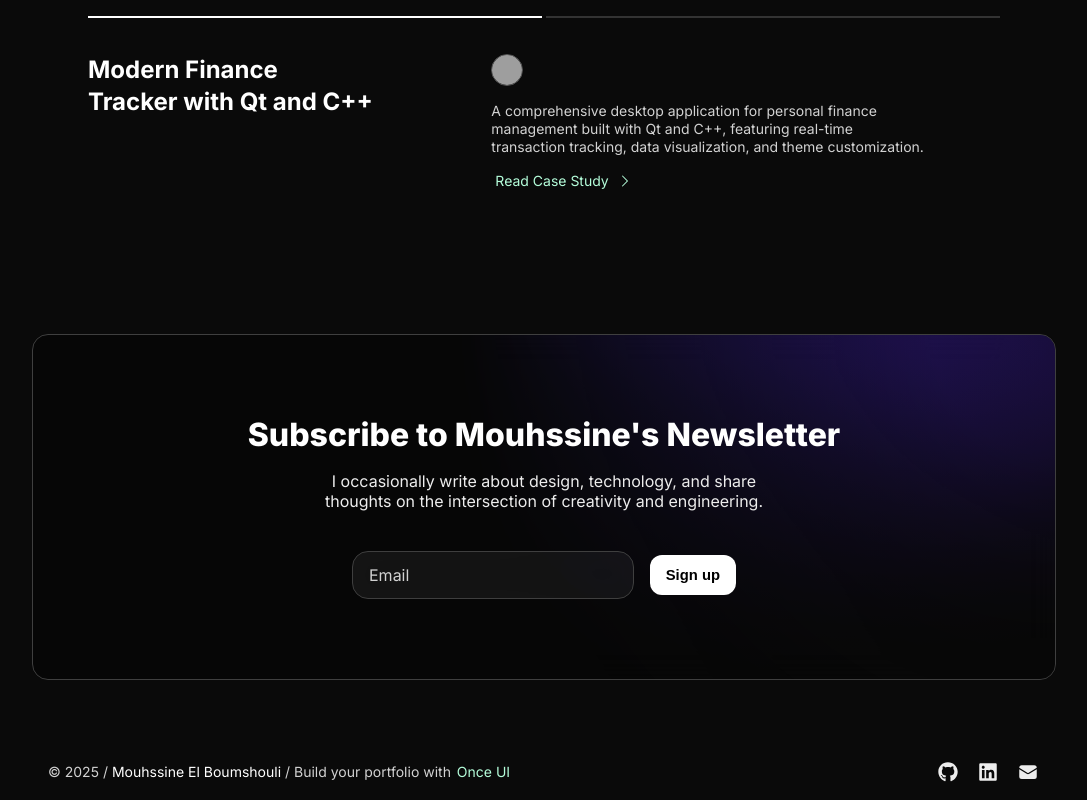
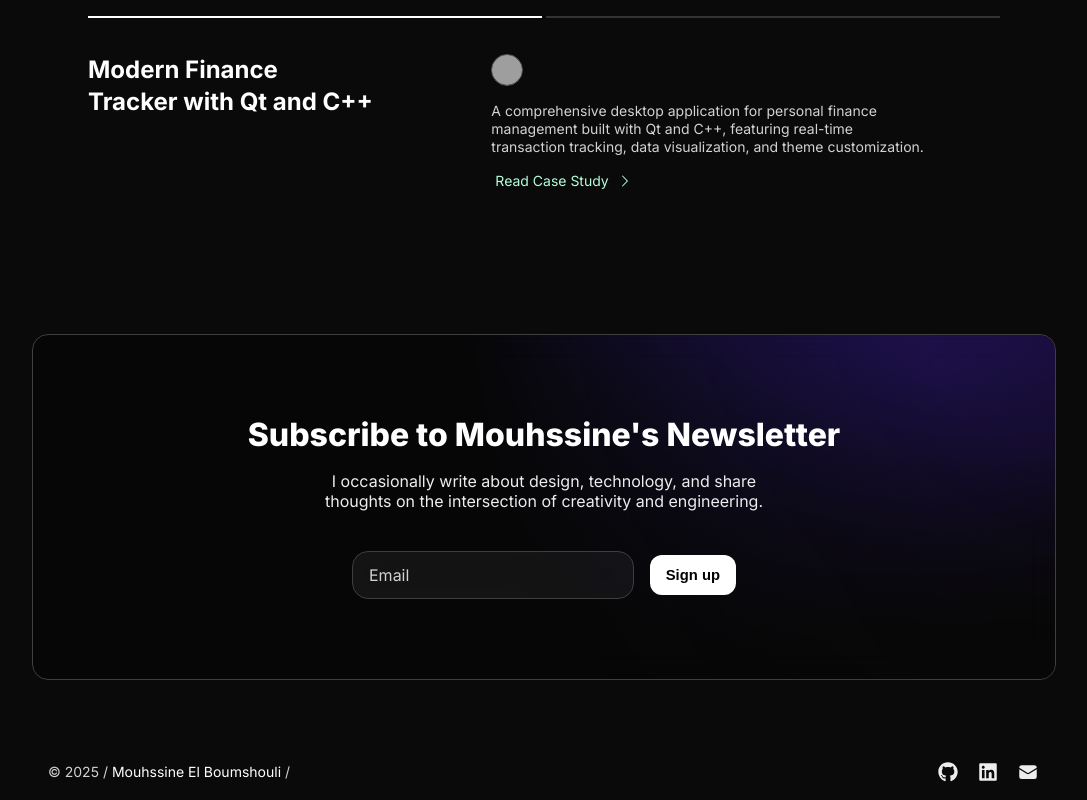
Before and after one commit to MouhssineElBoumshouli/portfoliowebsite, a Next.js app: page /en in a window 1280 px wide. Shown: the part 1630-2430 px from the top of the page, without its empty margins (96-1183 px from the left). Built offline with nearby package versions, Linux system fonts and the light colour scheme; grey boxes are pictures that could not be loaded.

Commit message:
removed bottom line

```diff
--- a/src/components/Footer.tsx
+++ b/src/components/Footer.tsx
@@ -31,7 +31,7 @@ export const Footer = () => {
                     </Text>
                     <Text onBackground="neutral-weak">
                         {/* Usage of this template requires attribution. Please don't remove the link to Once UI. */}
-                        / Build your portfolio with <SmartLink style={{marginLeft: '-0.125rem'}} href="https://once-ui.com/templates/magic-portfolio">Once UI</SmartLink>
+                        /  <SmartLink style={{marginLeft: '-0.125rem'}} href="https://once-ui.com/templates/magic-portfolio"></SmartLink>
                     </Text>
                 </Text>
                 <Flex
```
